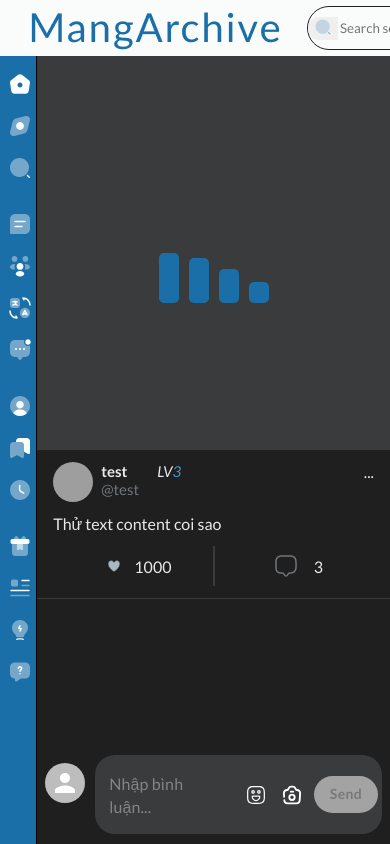
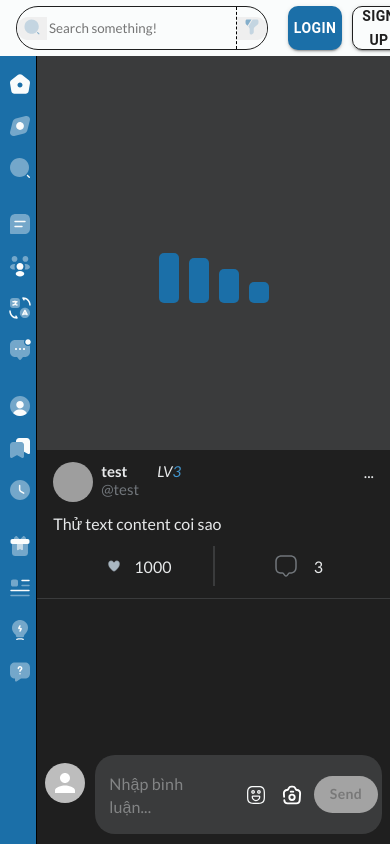
Before and after one commit to HelyxXZeng/MangArchive, a React (Vite) app: page /profile/1/post/1 in a window 390 px wide. Built offline with nearby package versions, Linux system fonts and the light colour scheme; grey boxes are pictures that could not be loaded.

Commit message:
Optimize and make responsive for header

```diff
--- a/src/components/mainComponents/headerBar/HeaderBar.tsx
+++ b/src/components/mainComponents/headerBar/HeaderBar.tsx
@@ -84,6 +84,7 @@ const HeaderBar = () => {
               <Button
                 variant="contained"
                 onClick={onLoginButtonClick}
+                className="button"
                 sx={{
                   '&.MuiButton-contained': {
                     backgroundColor: '#1b6fa8',
@@ -99,6 +100,7 @@ const HeaderBar = () => {
               <Button
                 variant="contained"
                 onClick={onSignUpContainerClick}
+                className="button"
                 sx={{
                   '&.MuiButton-contained': {
                     backgroundColor: 'transparent',
--- a/src/components/mainComponents/headerBar/headerBar.scss
+++ b/src/components/mainComponents/headerBar/headerBar.scss
@@ -12,11 +12,19 @@
     justify-content: space-between;
     gap: 20px;
     background-color: $main-white;
-    padding: 0px 16px 0px 16px;
-
+    padding: 0px 16px;
+    // margin: 0px 8px;
     .logo{
         justify-content: center;
         align-items: center;
+        @media (max-width: 959px) {
+            img{
+                max-width: 96px;
+            }
+        }
+        @media (max-width: 767px) {
+            display: none;
+        }
     }
 
     .leftContainer
@@ -108,8 +116,18 @@
                           width: 108px;
                           height: 44px;
                           font-weight: 700;
+                          @media (max-width: 767px) {
+                              width: 48px;
+                              height: 44px;
+                              align-self: flex-end;
+                            }
                         }
                       }
+                }
+                .button{
+                    @media (max-width: 767px) {
+                        width: 96px;
+                    }
                 }
             }
         }
```
